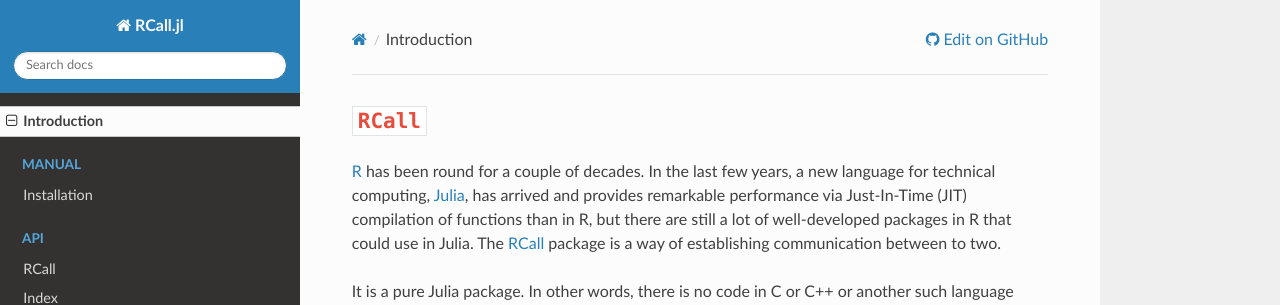
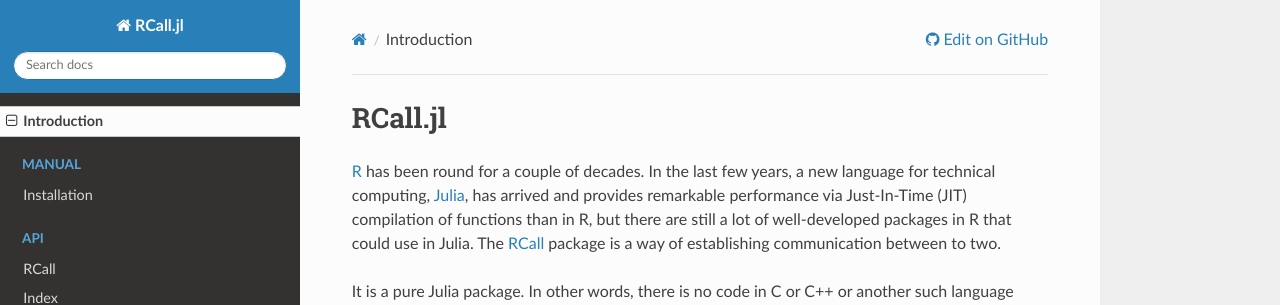
Before and after one commit to JuliaInterop/RCall.jl, an MkDocs documentation site: the page built from docs/index.md, in a window 1280 px wide. Shown: the top 305 px of the page. Built offline with MkDocs 1.6.1, drawn with Linux system fonts in a browser that asks for light colours; nearby versions of some CDN libraries; old or Windows-style settings are respelled for this version of MkDocs.

Commit message:
small typo [ci skip]

```diff
--- a/docs/index.md
+++ b/docs/index.md
@@ -1,4 +1,4 @@
-# `RCall`
+# RCall.jl
 
 [R](http://www.r-project.org) has been round for a couple of decades.  In the
 last few years, a new language for technical computing,
```
